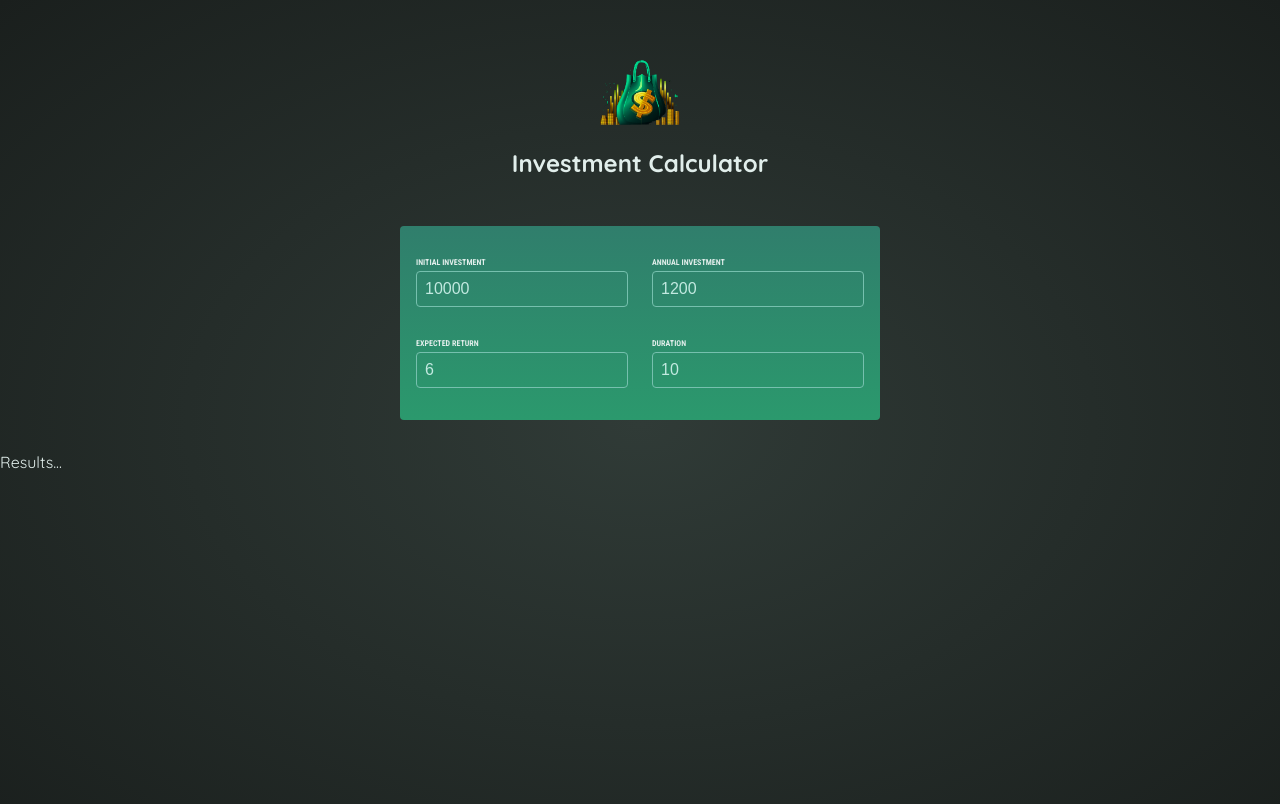
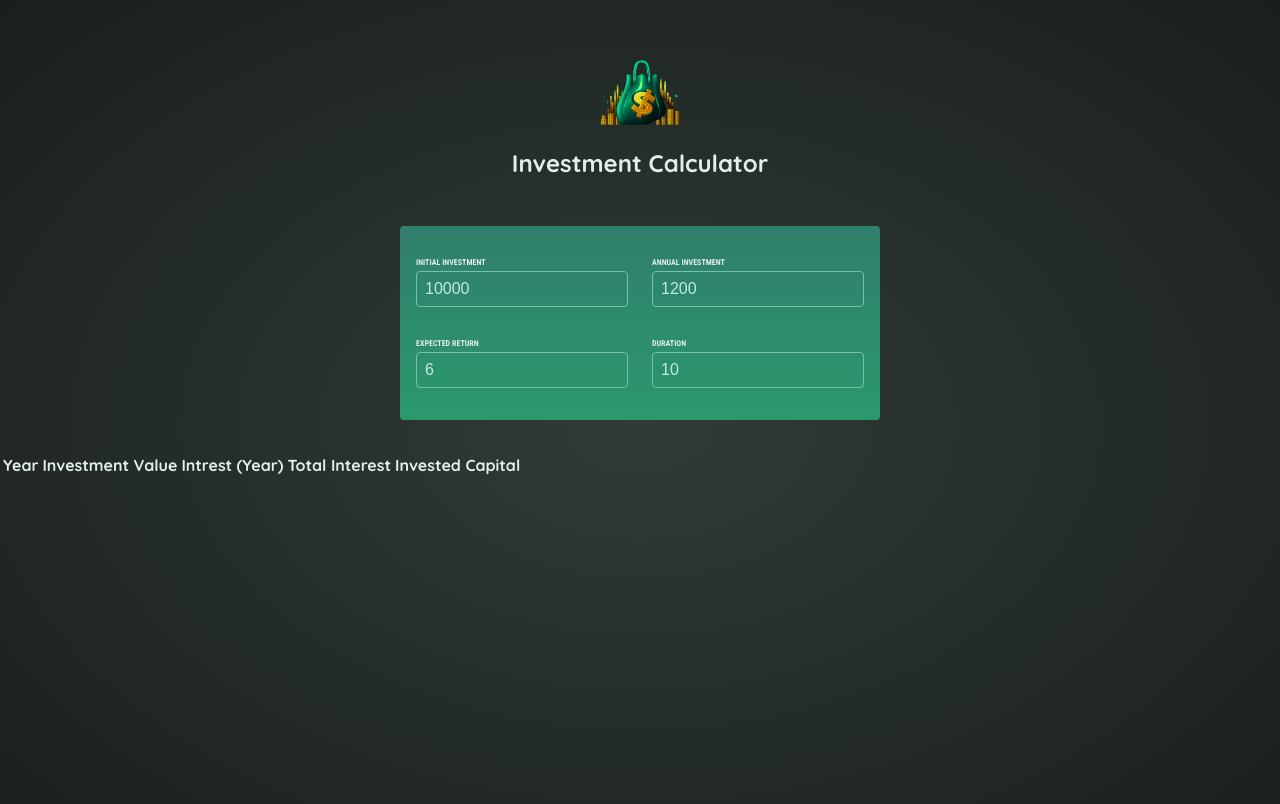
Before and after one commit to nishantcm/ReactEssentialPracticeProject, a React (Vite) app: page / in a window 1280 px wide. Shown: the top 804 px of the page. Built offline with nearby package versions, Linux system fonts and the light colour scheme.

Commit message:
Update the Results.jsx file

```diff
--- a/src/components/Results.jsx
+++ b/src/components/Results.jsx
@@ -5,5 +5,24 @@
 
     console.log(resultsData);
 
-    return <p>Results...</p>
+    return (
+        <table id="results">
+            <thead>
+                <tr>
+                    <th>Year</th>
+                    <th>Investment Value</th>
+                    <th>Intrest (Year)</th>
+                    <th>Total Interest</th>
+                    <th>Invested Capital</th>
+                </tr>
+            </thead>
+            <tbody>
+                {resultsData.map(yearData => {
+                    return <tr key={yearData.yaer}>
+                        <td></td>
+                    </tr>
+                })}
+            </tbody>
+        </table>
+    );
 }
```
